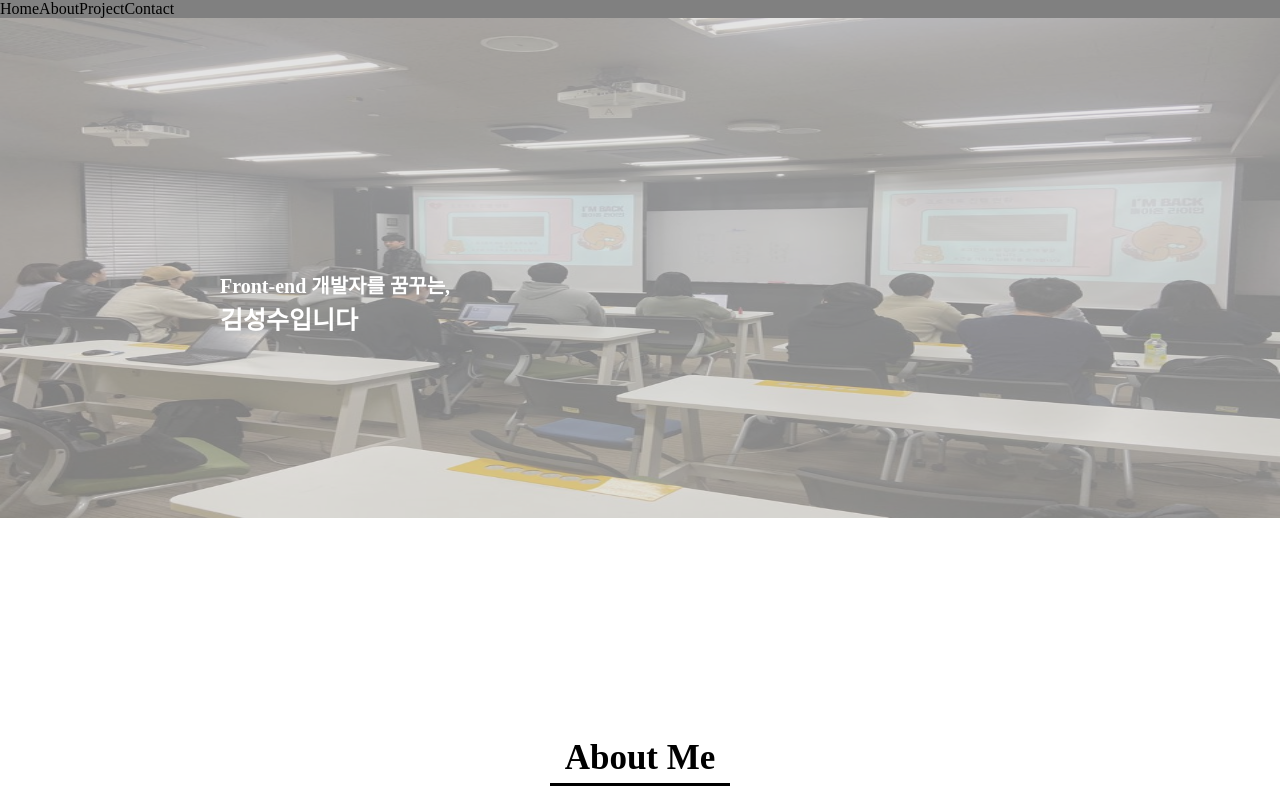
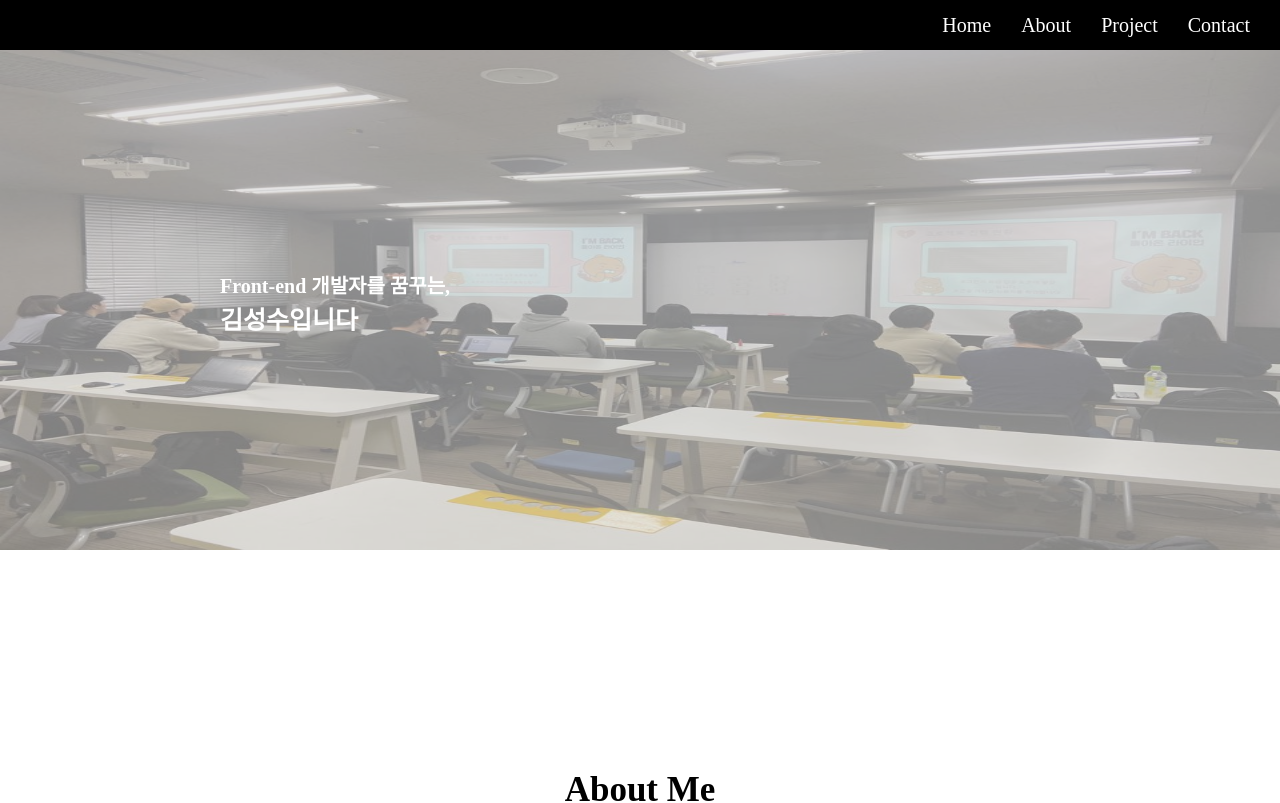
Before and after one commit to kwtjdtn/portfolio, a React (Create React App) app: page / in a window 1280 px wide. Shown: the top 803 px of the page. Built offline with nearby package versions, Linux system fonts and the light colour scheme.

Commit message:
scroll 설정, nav 스타일

```diff
--- a/src/component/navbar.css
+++ b/src/component/navbar.css
@@ -1,17 +1,19 @@
 .main-nav {
     display: flex;
     width: 100%;
-    background-color: gray;
+    background-color: black;
+    text-align: right;
+    height: 50px;
+    vertical-align: middle;
+    justify-content: flex-end;
+    align-items: center;
 }
 
-.main-nav ul {
-    list-style: none;
-    text-align: right;
-}
-
-.main-nav li {
+.nav-scroll {
     color: white;
     font-size: 20px;
     display: inline;
     padding-right: 30px;
+    vertical-align: middle;
+    text-align: center;
 }
--- a/src/component/navbar.js
+++ b/src/component/navbar.js
@@ -12,7 +12,8 @@ const Navbar = () => {
           spy={true}
           smooth={true}
           offset={-70}
-          duration={500}
+          duration={700}
+          className="nav-scroll"
         >
           Home
         </Link>
@@ -22,7 +23,8 @@ const Navbar = () => {
           spy={true}
           smooth={true}
           offset={-70}
-          duration={500}
+          duration={700}
+          className="nav-scroll"
         >
           About
         </Link>
@@ -32,7 +34,8 @@ const Navbar = () => {
           spy={true}
           smooth={true}
           offset={-70}
-          duration={500}
+          duration={700}
+          className="nav-scroll"
         >
           Project
         </Link>
@@ -42,7 +45,8 @@ const Navbar = () => {
           spy={true}
           smooth={true}
           offset={-70}
-          duration={500}
+          duration={700}
+          className="nav-scroll"
         >
           Contact
         </Link>
```
